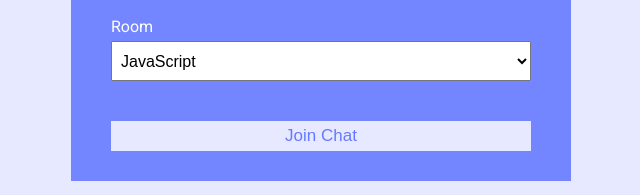
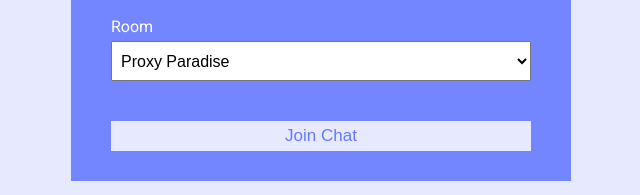
Before and after one commit to creativeblocker/ChatCord, a website: page public/index.html in a window 1280 px wide. Shown: the part 255-450 px from the top of the page, 319-959 px from the left. Drawn offline with Linux system fonts and the light colour scheme.

Commit message:
Update index.html

```diff
--- a/public/index.html
+++ b/public/index.html
@@ -33,7 +33,7 @@
 					<div class="form-control">
 						<label for="room">Room</label>
 						<select name="room" id="room">
-							<option value="Proxy Paradise GC">JavaScript</option>
+							<option value="Proxy Paradise GC">Proxy Paradise</option>
 						</select>
 					</div>
 					<button type="submit" class="btn">Join Chat</button>
```
